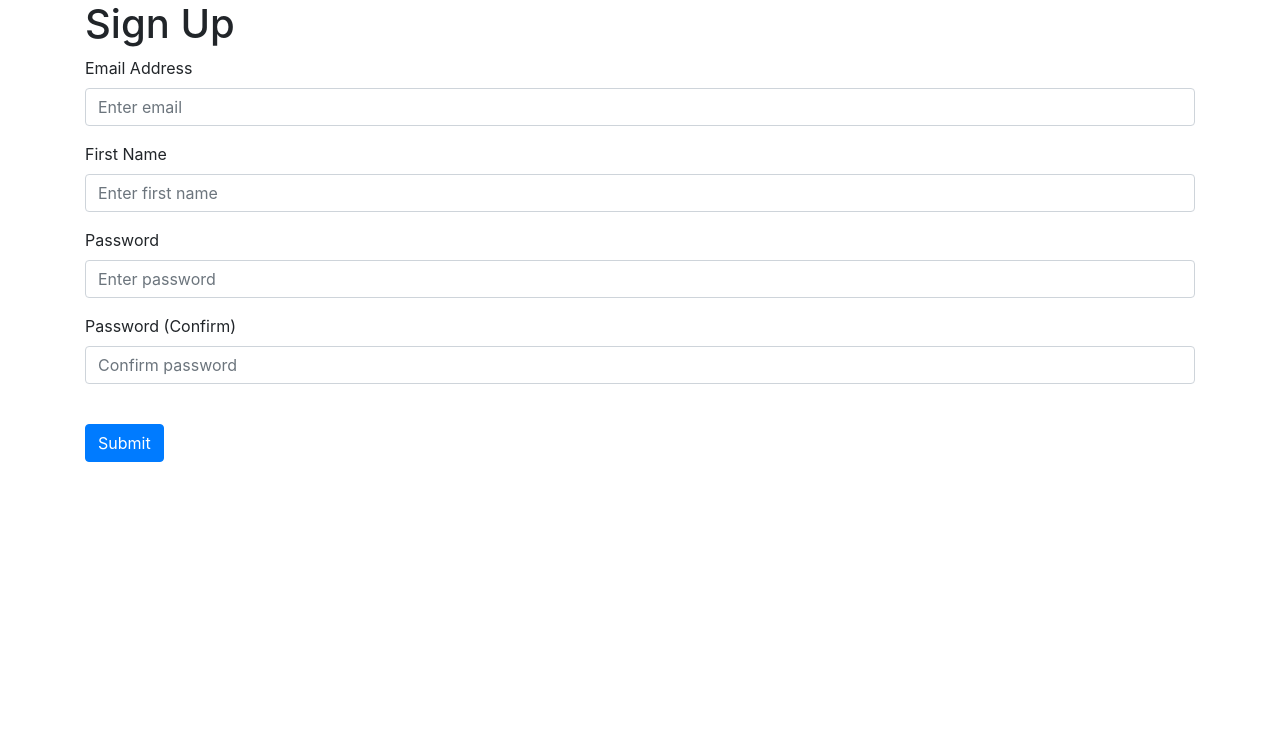
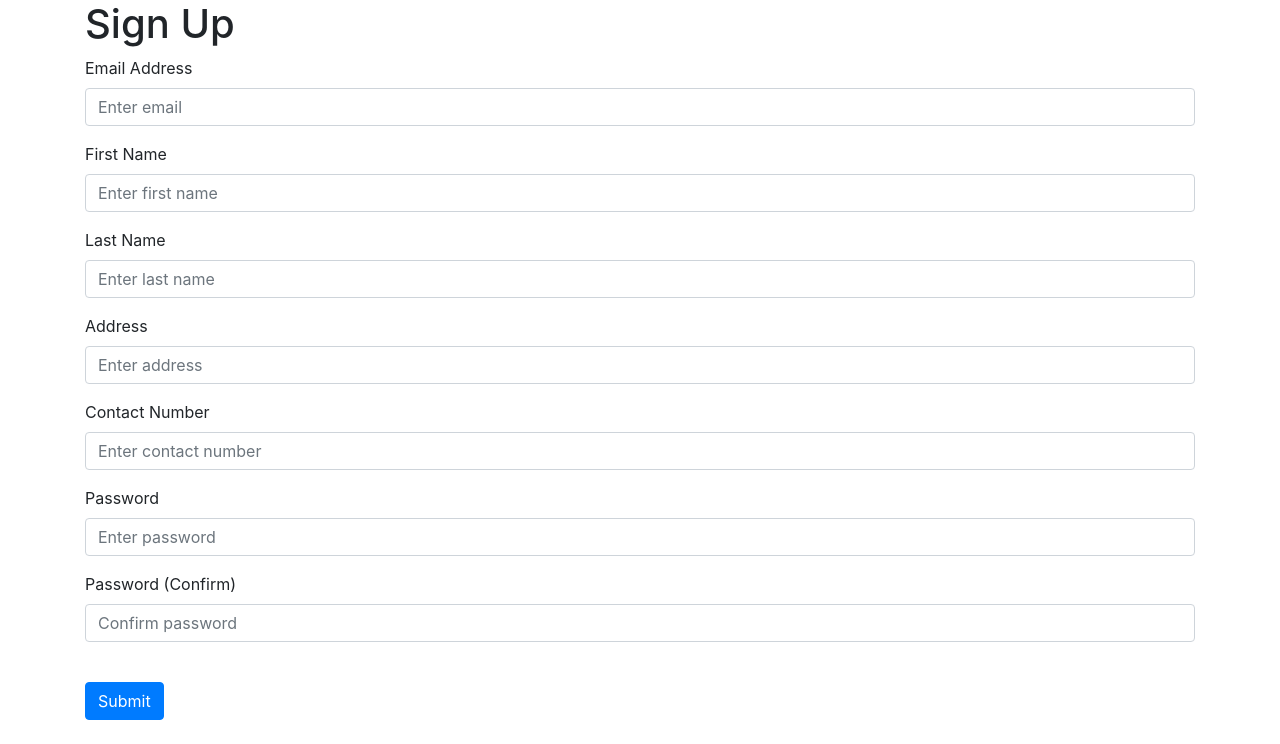
Before and after one commit to BrianTanJunWei/3x03-Web-Application, a Flask app: page /sign-up in a window 1280 px wide. Shown: the part 56-800 px from the top of the page. Run offline with Flask 3, Linux system fonts and the light colour scheme; some libraries are stand-ins or nearby versions.

Commit message:
Database and Login update

```diff
--- a/website/auth.py
+++ b/website/auth.py
@@ -1,5 +1,5 @@
 from flask import Blueprint, render_template, request, flash, redirect, url_for
-from .models import User
+from .models import *
 from werkzeug.security import generate_password_hash, check_password_hash
 from . import db
 from flask_login import login_user, login_required, logout_user, current_user
@@ -16,13 +16,14 @@ def login():
         password = request.form.get('password')
 
         # search db
-        user = User.query.filter_by(email=email).first()
+        user = Login.query.filter_by(email_address=email).first()
         if user:
             # Verify the password using the stored salt and hashed password
             if bcrypt.check_password_hash(user.password, password):
                 # Password is correct, log the user in
                 login_user(user, remember=True)
                 flash('Logged in successfully!', category='success')
+                # TODO: insert check for user account type here
                 return redirect(url_for('views.home'))
             else:
                 flash('Incorrect email or password. Try again', category='error')
@@ -43,10 +44,13 @@ def sign_up():
     if request.method == 'POST':
         email = request.form.get('email')
         first_name = request.form.get('firstName')
+        last_name = request.form.get('lastName')
+        address = request.form.get('address')
+        contact = request.form.get('contact')
         password1 = request.form.get('password1')
         password2 = request.form.get('password2')
         # check if user exist
-        user = User.query.filter_by(email=email).first()
+        user = Login.query.filter_by(email_address=email).first()
 
         if user:
             flash('Email already exist', category='error')
@@ -60,11 +64,15 @@ def sign_up():
             flash('Password must be at least 7 character', category='error')
         else:
             hashed_password = bcrypt.generate_password_hash(password1).decode('utf-8')
-            new_user = User(email=email, first_name=first_name, password=hashed_password)
-            db.session.add(new_user)
+            new_user_login = Login(email_address=email, password=hashed_password,
+                                   account_status= True, account_type=2)
+            new_user_accounts = UserAccounts(email_address=email, address=address, first_name=first_name
+                                             ,last_name=last_name, contact_no=contact)
+            db.session.add(new_user_login)
+            db.session.add(new_user_accounts)
             db.session.commit()
 
-            login_user(new_user, remember=True) # allows user to stay logged in
+            login_user(new_user_login, remember=True) # allows user to stay logged in
 
             flash('Sign up completed!', category='success')
             return redirect(url_for('views.home'))
--- a/website/templates/shop.html
+++ b/website/templates/shop.html
@@ -3,8 +3,9 @@
 {% block title %}Shop{% endblock %}
 
 {% block content %}
-  <h1>Welcome to the Shop, {{ user.first_name }}!</h1>
-
+  {% if user.is_authenticated %}
+  <h1>Welcome to the Shop, {{ return_user_name(user.id)}}!</h1>
+  {% endif %}
   <!-- Add Product Button -->
   <button type="button" class="btn btn-primary" data-toggle="modal" data-target="#addProductModal">
     Add Product
--- a/website/templates/sign_up.html
+++ b/website/templates/sign_up.html
@@ -24,6 +24,36 @@
         />
     </div>
     <div class="form-group">
+        <label for="lastName">Last Name</label>
+        <input
+            type="text"
+            class="form-control"
+            id="lastName"
+            name="lastName"
+            placeholder="Enter last name"
+        />
+    </div>
+    <div class="form-group">
+        <label for="address">Address</label>
+        <input
+            type="text"
+            class="form-control"
+            id="address"
+            name="address"
+            placeholder="Enter address"
+        />
+    </div>
+    <div class="form-group">
+        <label for="contact">Contact Number</label>
+        <input
+            type="number"
+            class="form-control"
+            id="contact"
+            name="contact"
+            placeholder="Enter contact number"
+        />
+    </div>
+    <div class="form-group">
         <label for="password1">Password</label>
         <input
             type="password"
```
Also changed, not shown: website/__init__.py (+8 -2 lines), website/models.py (+19 -8 lines).
